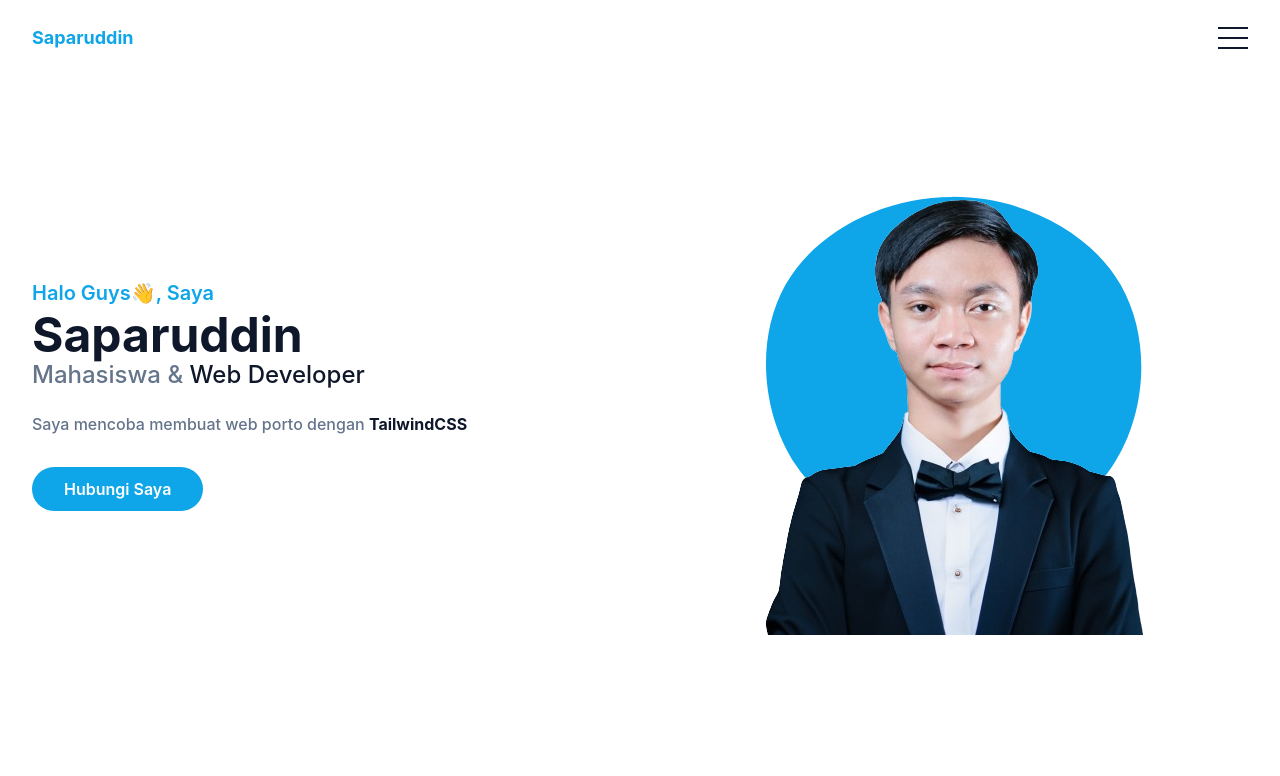
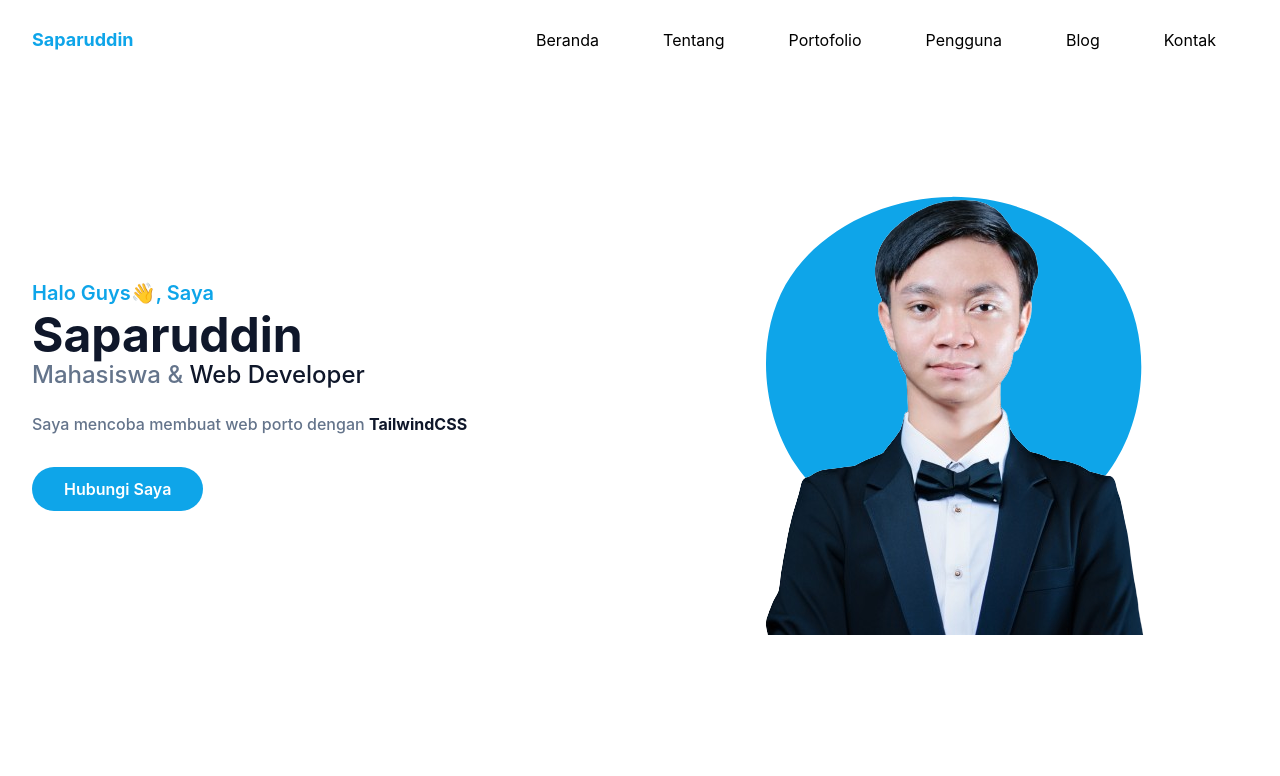
Before and after one commit to Safarqwerty/taildwind2, a website: page index.html in a window 1280 px wide. Shown: the top 776 px of the page. Drawn offline with Linux system fonts and the light colour scheme.

Commit message:
Navbar Responsif

```diff
--- a/index.html
+++ b/index.html
@@ -19,13 +19,13 @@
                     <a href="#home" class="font-bold text-lg text-primary block py-6">Saparuddin</a>
                 </div>
                 <div class="flex items-center px-4">
-                    <button id="hamburger" name="hamburger" type="button" class="block absolute right-4">
+                    <button id="hamburger" name="hamburger" type="button" class="block absolute right-4 lg:hidden">
                         <span class="hamburger-line transition duration-300 ease-in-out origin-top-left"></span>
                         <span class="hamburger-line transition duration-300 ease-in-out"></span>
                         <span class="hamburger-line transition duration-300 ease-in-out origin-bottom-left"></span>
                     </button>
-                    <nav id="nav-menu" class="hidden absolute py-5 bg-white shadow-lg rounded-lg max-w-[250px] w-full right-4 top-full">
-                        <ul class="block">
+                    <nav id="nav-menu" class="hidden absolute py-5 bg-white shadow-lg rounded-lg max-w-[250px] w-full right-4 top-full lg:block lg:static lg:bg-transparent lg:max-w-full lg:shadow-none lg:rounded-none">
+                        <ul class="block lg:flex">
                             <li class="group">
                                 <a href="#home" class="text-base py-2 mx-8 flex group-hover:text-primary">Beranda</a>
                             </li>
```
Also changed, not shown: dist/output.css.
